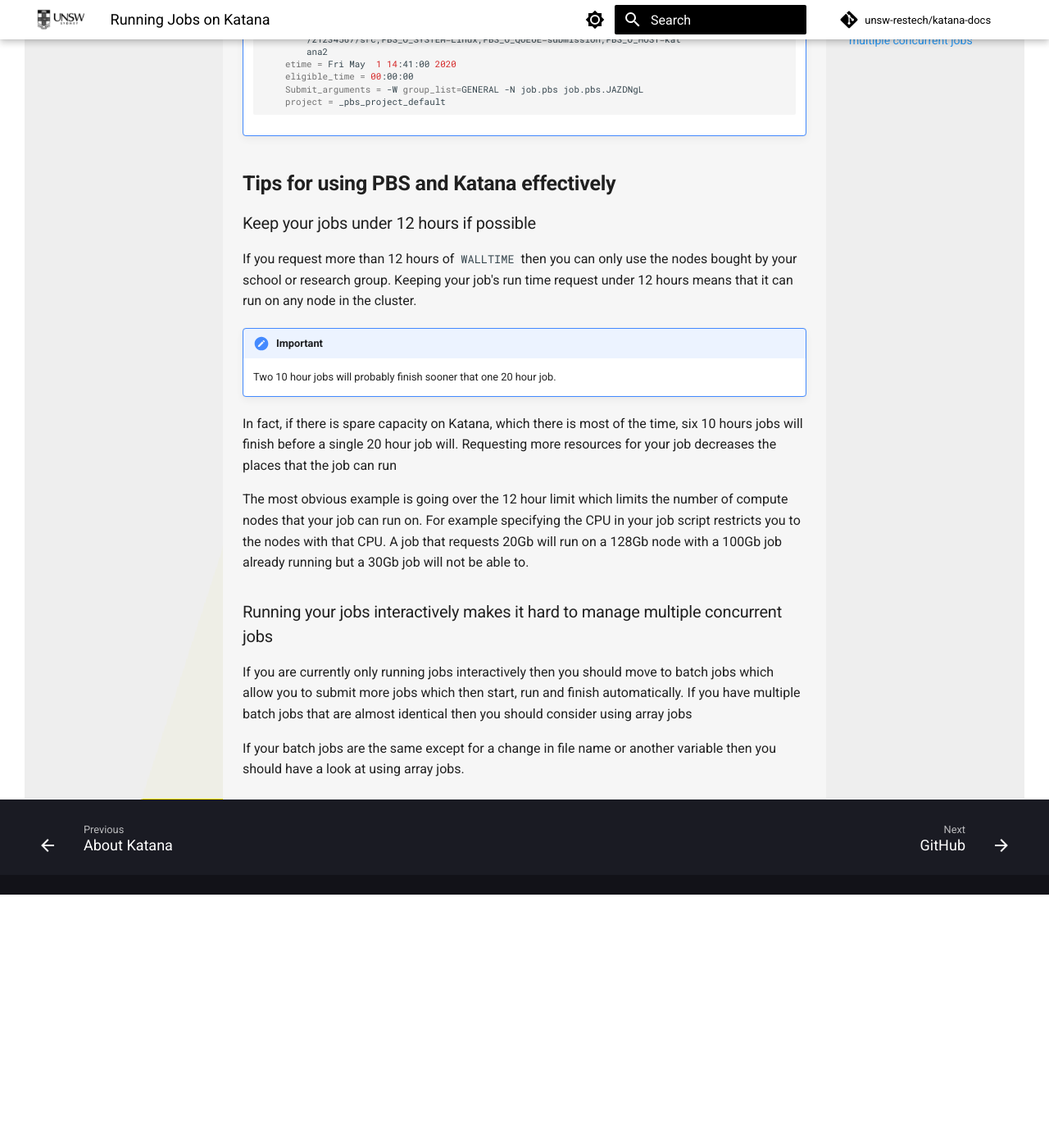
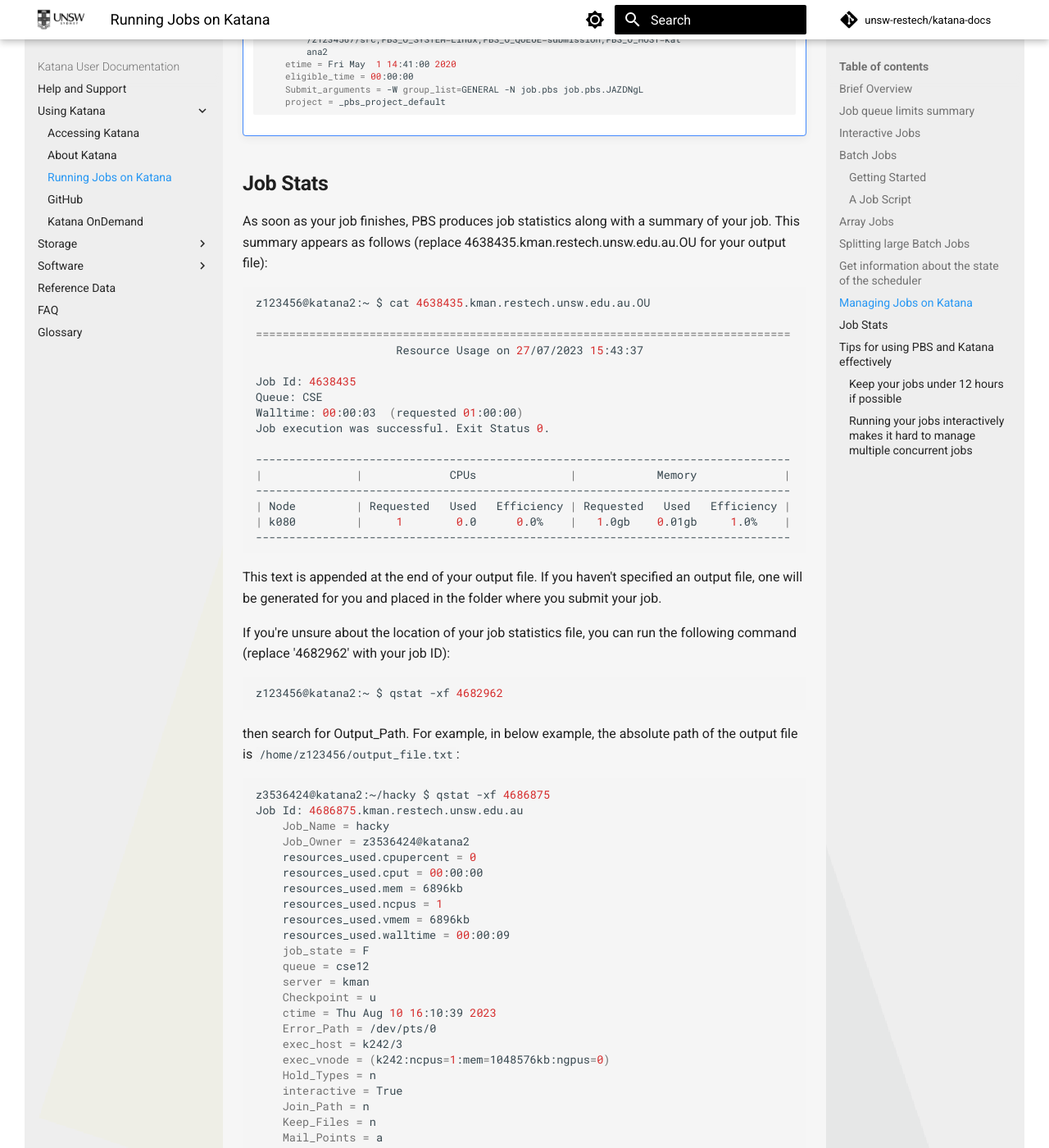
Before and after one commit to unsw-restech/unsw-restech.github.io, an MkDocs documentation site: the page built from docs/using_katana/running_jobs.md, in a window 1280 px wide and 1400 px high, scrolled down 9850 px. Shown: the whole window at 82% size. Built offline with MkDocs 1.6.1 and Material for MkDocs 9.7.7, drawn with Linux system fonts in a browser that asks for light colours; comment, search, counter and statistics services are not loaded; before the commit the page ends 10941 px from its top, so only the background shows below that; some of the changed text lies outside the part shown.

Commit message:
add job stats seccion

````diff
--- a/docs/using_katana/running_jobs.md
+++ b/docs/using_katana/running_jobs.md
@@ -464,6 +464,95 @@
             project = _pbs_project_default
         ```
 
+## Job Stats
+
+As soon as your job finishes, PBS produces job statistics along with a summary of your job. This summary appears as follows (replace 4638435.kman.restech.unsw.edu.au.OU for your output file):
+```bash
+z123456@katana2:~ $ cat 4638435.kman.restech.unsw.edu.au.OU
+
+================================================================================
+                     Resource Usage on 27/07/2023 15:43:37
+
+Job Id: 4638435
+Queue: CSE
+Walltime: 00:00:03  (requested 01:00:00)
+Job execution was successful. Exit Status 0.
+
+--------------------------------------------------------------------------------
+|              |             CPUs              |            Memory             |
+--------------------------------------------------------------------------------
+| Node         | Requested   Used   Efficiency | Requested   Used   Efficiency |
+| k080         |     1        0.0      0.0%    |   1.0gb    0.01gb     1.0%    |
+--------------------------------------------------------------------------------
+```
+This text is appended at the end of your output file. If you haven't specified an output file, one will be generated for you and placed in the folder where you submit your job.
+
+If you're unsure about the location of your job statistics file, you can run the following command (replace '4682962' with your job ID):
+```bash
+z123456@katana2:~ $ qstat -xf 4682962
+```
+then search for Output_Path. For example, in below example, the absolute path of the output file is ```/home/z123456/output_file.txt```:
+```bash
+z3536424@katana2:~/hacky $ qstat -xf 4686875
+Job Id: 4686875.kman.restech.unsw.edu.au
+    Job_Name = hacky
+    Job_Owner = z3536424@katana2
+    resources_used.cpupercent = 0
+    resources_used.cput = 00:00:00
+    resources_used.mem = 6896kb
+    resources_used.ncpus = 1
+    resources_used.vmem = 6896kb
+    resources_used.walltime = 00:00:09
+    job_state = F
+    queue = cse12
+    server = kman
+    Checkpoint = u
+    ctime = Thu Aug 10 16:10:39 2023
+    Error_Path = /dev/pts/0
+    exec_host = k242/3
+    exec_vnode = (k242:ncpus=1:mem=1048576kb:ngpus=0)
+    Hold_Types = n
+    interactive = True
+    Join_Path = n
+    Keep_Files = n
+    Mail_Points = a
+    mtime = Thu Aug 10 16:11:09 2023
+    Output_Path = /home/z123456/output_file.txt
+    Priority = 0
+    qtime = Thu Aug 10 16:10:39 2023
+    Rerunable = False
+    Resource_List.ib = no
+    Resource_List.mem = 1gb
+    Resource_List.ncpus = 1
+    Resource_List.ngpus = 0
+    Resource_List.nodect = 1
+    Resource_List.place = group=cse12
+    Resource_List.select = ncpus=1:mem=1gb
+    Resource_List.walltime = 01:00:00
+    stime = Thu Aug 10 16:10:55 2023
+    obittime = Thu Aug 10 16:11:09 2023
+    session_id = 2621006
+    jobdir = /home/z3536424
+    substate = 92
+    Variable_List = PBS_O_HOME=/home/z3536424,PBS_O_LANG=en_AU.UTF-8,
+	PBS_O_LOGNAME=z3536424,
+	PBS_O_PATH=/home/z3536424/.local/bin:/usr/share/Modules/bin:/usr/lib64
+	/ccache:/usr/local/bin:/usr/bin:/usr/local/sbin:/usr/sbin:/opt/pbs/bin,
+	PBS_O_MAIL=/var/spool/mail/z3536424,PBS_O_SHELL=/bin/bash,
+	PBS_O_WORKDIR=/home/z3536424/hacky,PBS_O_SYSTEM=Linux,
+	PBS_O_QUEUE=cse12,PBS_O_HOST=katana2
+    comment = Job run at Thu Aug 10 at 16:10 on (k242:ncpus=1:mem=1048576kb:ngp
+	us=0) and finished
+    etime = Thu Aug 10 16:10:39 2023
+    run_count = 1
+    eligible_time = 00:00:19
+    Exit_status = 0
+    Submit_arguments = -N hacky -I
+    history_timestamp = 1691647869
+    project = _pbs_project_default
+    Submit_Host = katana2
+```
+
 ## Tips for using PBS and Katana effectively
 
 ### Keep your jobs under 12 hours if possible
````
